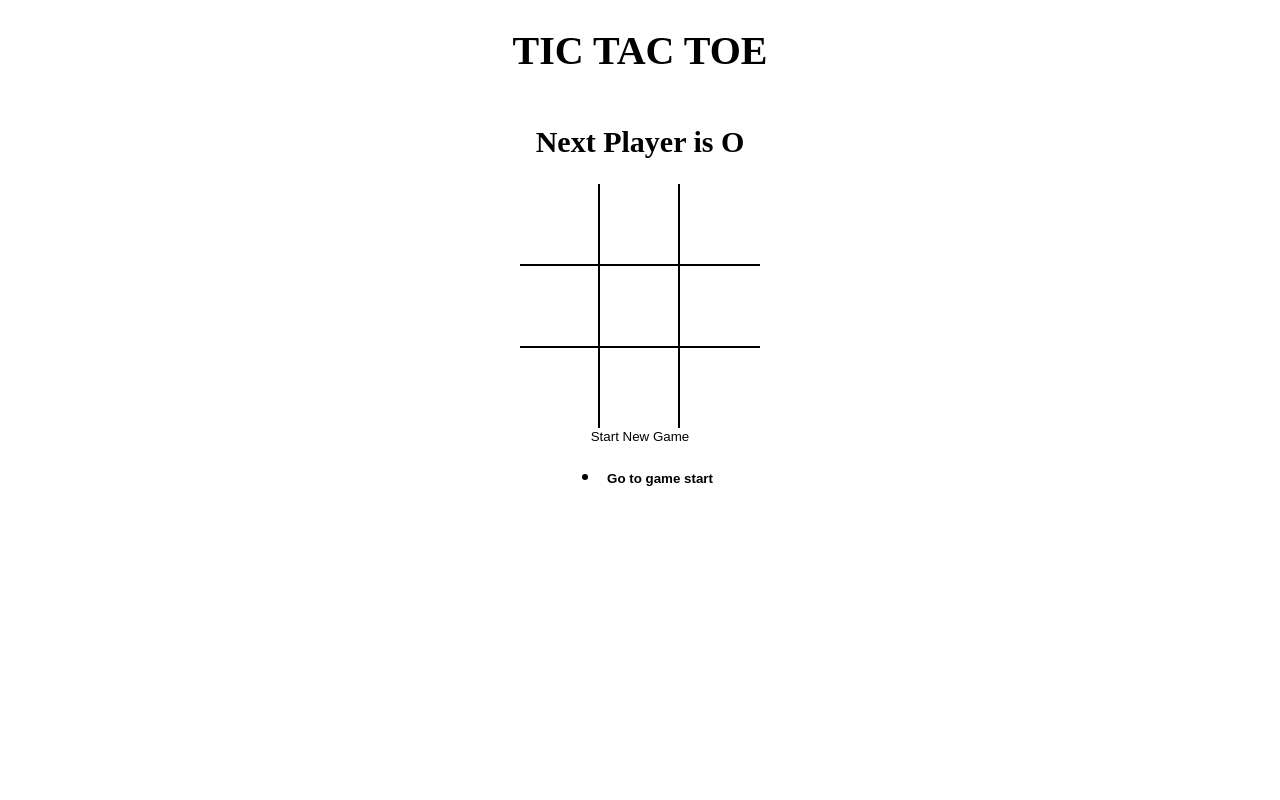
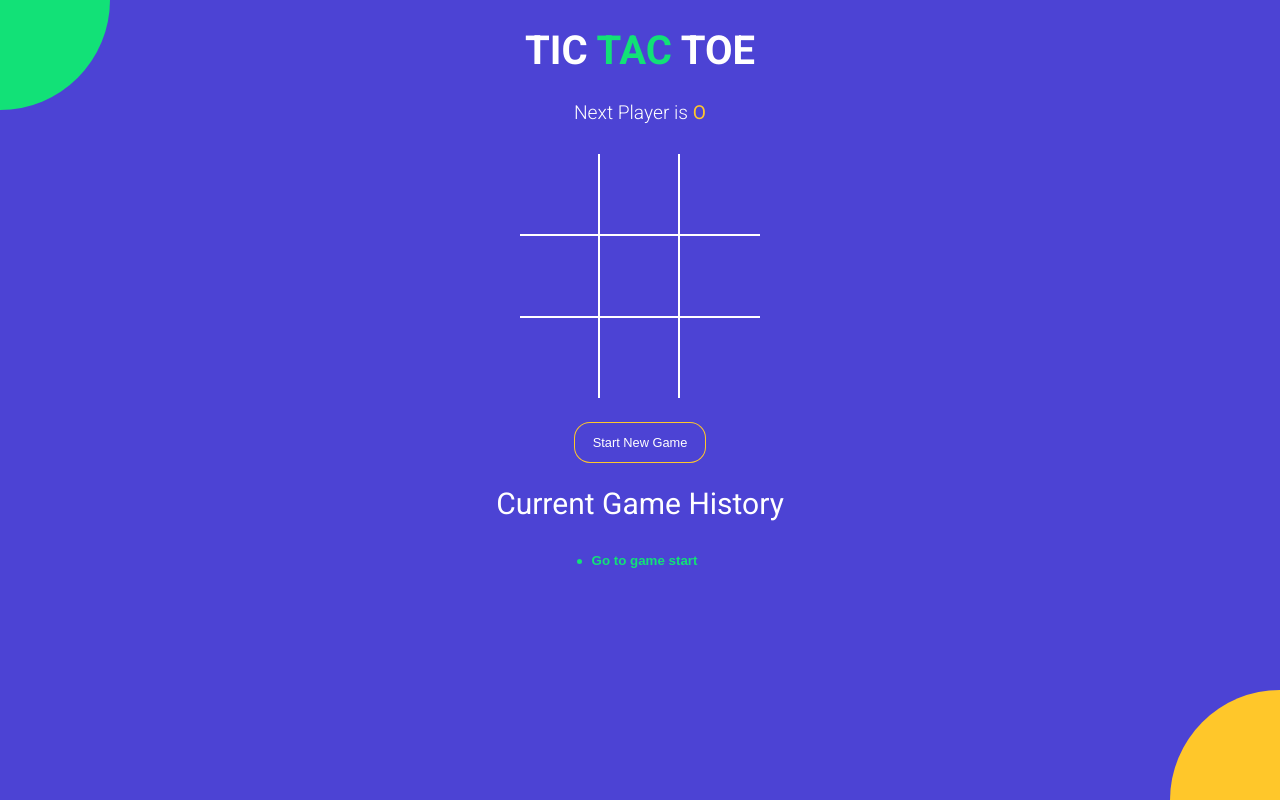
Before and after one commit to tejasveedighe/tic-tac-toe, a React (Vite) app: page / in a window 1280 px wide. Built offline with nearby package versions, Linux system fonts and the light colour scheme.

Commit message:
added styles and changed the reset button on tie"

```diff
--- a/index.html
+++ b/index.html
@@ -1,7 +1,14 @@
 <!DOCTYPE html>
 <html>
   <head>
-    <title>React Vite Micro App</title>
+    <meta charset="UTF-8" />
+    <meta name="viewport" content="width=device-width, initial-scale=1.0" />
+    <meta http-equiv="X-UA-Compatible" content="ie=edge" />
+    <link
+      href="https://fonts.googleapis.com/css?family=Roboto:300,400,700&display=swap"
+      rel="stylesheet"
+    />
+    <title>TIC TAC TOE</title>
   </head>
   <body>
     <div id="root"></div>
--- a/src/App.jsx
+++ b/src/App.jsx
@@ -44,20 +44,30 @@
     setCurrentMove(0);
   };
 
+  const noMovesLeft = current.board.every(el => el !== null);
+
   return (
     <div className="app">
-      <h1>TIC TAC TOE</h1>
-      <Message winner={winner} current={current} />
+      <h1>
+        TIC <span className="text-green">TAC</span> TOE
+      </h1>
+      <Message winner={winner} current={current} noMovesLeft={noMovesLeft} />
       <Board
         board={current.board}
         handleClick={handleClick}
         winningSquares={winningSquares}
       />
-      <button type="button" onClick={() => setNewGame()}>
+      <button
+        className={`btn-reset ${winner || noMovesLeft ? 'active' : ''}`}
+        type="button"
+        onClick={() => setNewGame()}
+      >
         {' '}
         Start New Game
       </button>
+      <h2 style={{ fontWeight: 'normal' }}>Current Game History</h2>
       <History history={history} moveTo={moveTo} currentMove={currentMove} />
+      <div className="bg-balls" />
     </div>
   );
 }
--- a/src/components/History.jsx
+++ b/src/components/History.jsx
@@ -2,14 +2,13 @@
 
 export const History = ({ history, moveTo, currentMove }) => {
   return (
-    <ul>
+    <div className="history-wrapper">
+      <ul className="history">
         {history.map((_, move) => {
           return (
             <li key={move}>
               <button
-              style={{
-                fontWeight: move === currentMove ? 'bold' : 'normal',
-              }}
+                className={`btn-move ${move === currentMove ? 'active' : ''}`}
                 type="button"
                 onClick={() => {
                   moveTo(move);
@@ -21,5 +20,6 @@
           );
         })}
       </ul>
+    </div>
   );
 };
--- a/src/components/Message.jsx
+++ b/src/components/Message.jsx
@@ -1,14 +1,30 @@
 import React from 'react';
 
-export default function Message({ winner, current }) {
-  const noMovesLeft = current.board.every(el => el !== null);
+export default function Message({ winner, current, noMovesLeft }) {
   return (
-    <h2>
-      {winner && `Winner is ${winner}`}
-      {!winner &&
-        !noMovesLeft &&
-        `Next Player is ${current.isXNext ? 'X' : 'O'}`}
-      {!winner && noMovesLeft && 'X and O are tied'}
-    </h2>
+    <div className="status-message">
+      {winner && (
+        <>
+          Winner is{' '}
+          <span className={winner === 'X' ? 'text-green' : 'text-orange'}>
+            {winner}
+          </span>
+        </>
+      )}
+      {!winner && !noMovesLeft && (
+        <>
+          Next Player is{' '}
+          <span className={current.isXNext ? 'text-green' : 'text-orange'}>
+            {current.isXNext ? 'X' : 'O'}
+          </span>
+        </>
+      )}
+      {!winner && noMovesLeft && (
+        <>
+          <span className="text-green">X</span> and{' '}
+          <span className="text-orange">O</span> tied.
+        </>
+      )}
+    </div>
   );
 }
--- a/src/components/Square.jsx
+++ b/src/components/Square.jsx
@@ -4,9 +4,10 @@
   return (
     <button
       type="button"
-      className="square"
+      className={`square ${isWinningSquare ? 'winning' : ''} ${
+        value === 'X' ? 'text-green' : 'text-orange'
+      }`}
       onClick={onClick}
-      style={{ fontWeight: isWinningSquare ? 'bold' : 'normal' }}
     >
       {value}
     </button>
--- a/src/styles/root.scss
+++ b/src/styles/root.scss
@@ -1,4 +1,11 @@
+$green: #12e177;
+$orange: #ffc72a;
+$blue: #4c43d4;
+
 body {
+  font-family: 'Roboto', sans-serif;
+  background-color: $blue;
+  color: #fff;
   padding: 0;
   margin: 0;
 }
@@ -19,18 +26,83 @@
   align-items: center;
 }
 
+.text-green {
+  color: $green;
+}
+
+.text-orange {
+  color: $orange;
+}
+
+.history-wrapper {
+  width: 300px;
+  text-align: center;
+  margin-bottom: 20px;
+  .history {
+    display: inline-block;
+    padding: 0;
+    margin: 0;
+    li {
+      list-style: none;
+      text-align: left;
+      &:before {
+        content: '';
+        border-radius: 50%;
+        display: inline-block;
+        height: 5px;
+        width: 5px;
+        background-color: $green;
+        margin-right: 4px;
+        margin-bottom: 1px;
+      }
+
+      .btn-move {
+        color: #fff;
+        &.active {
+          font-weight: bold;
+          color: $green;
+        }
+      }
+    }
+  }
+}
+
+.status-message {
+  margin-bottom: 30px;
+  font-size: 1.2rem;
+  font-weight: lighter;
+  span {
+    font-weight: normal;
+  }
+}
+
+.btn-reset {
+  font-size: 0.8rem;
+  color: #fff;
+  border-radius: 15px;
+  padding: 12px 18px;
+  margin-top: 25px;
+  transition: all 0.2s;
+  background-color: $blue;
+  box-shadow: 0px 0px 0px 1px $orange;
+  &.active {
+    background-color: $orange;
+    box-shadow: none;
+  }
+}
+
 .board {
   .board-row {
     display: flex;
     flex-direction: row;
-    border-bottom: 2px solid #000;
+    border-bottom: 2px solid #fff;
     &:last-child {
       border-bottom: none;
     }
     .square {
       width: 80px;
       height: 80px;
-      border-right: 2px solid #000;
+      border-right: 2px solid #fff;
       font-size: 2.5rem;
       padding: 0;
       overflow: hidden;
@@ -38,6 +110,63 @@
       &:last-child {
         border-right: none;
       }
+      &.winning {
+        animation: scaleText 1.4s infinite;
+        @keyframes scaleText {
+          0% {
+            transform: 2.5rem;
+          }
+          50% {
+            font-size: 3.5rem;
+          }
+          100% {
+            font-size: 2.5rem;
+          }
+        }
+      }
     }
   }
 }
+
+.bg-balls {
+  position: fixed;
+  top: 0;
+  left: 0;
+  right: 0;
+  bottom: 0;
+  min-width: 100%;
+  z-index: -1;
+
+  &:before,
+  &:after {
+    content: '';
+    position: absolute;
+    width: 150px;
+    height: 150px;
+    border-radius: 50%;
+  }
+
+  &:before {
+    background-color: $orange;
+    right: -75px;
+    bottom: -75px;
+    @media screen and (min-width: 476px) {
+      width: 220px;
+      height: 220px;
+      right: -110px;
+      bottom: -110px;
+    }
+  }
+
+  &:after {
+    background-color: $green;
+    top: -75px;
+    left: -75px;
+    @media screen and (min-width: 476px) {
+      width: 220px;
+      height: 220px;
+      top: -110px;
+      left: -110px;
+    }
+  }
+}
```
Lines whose indentation alone changed are shown as unchanged.
